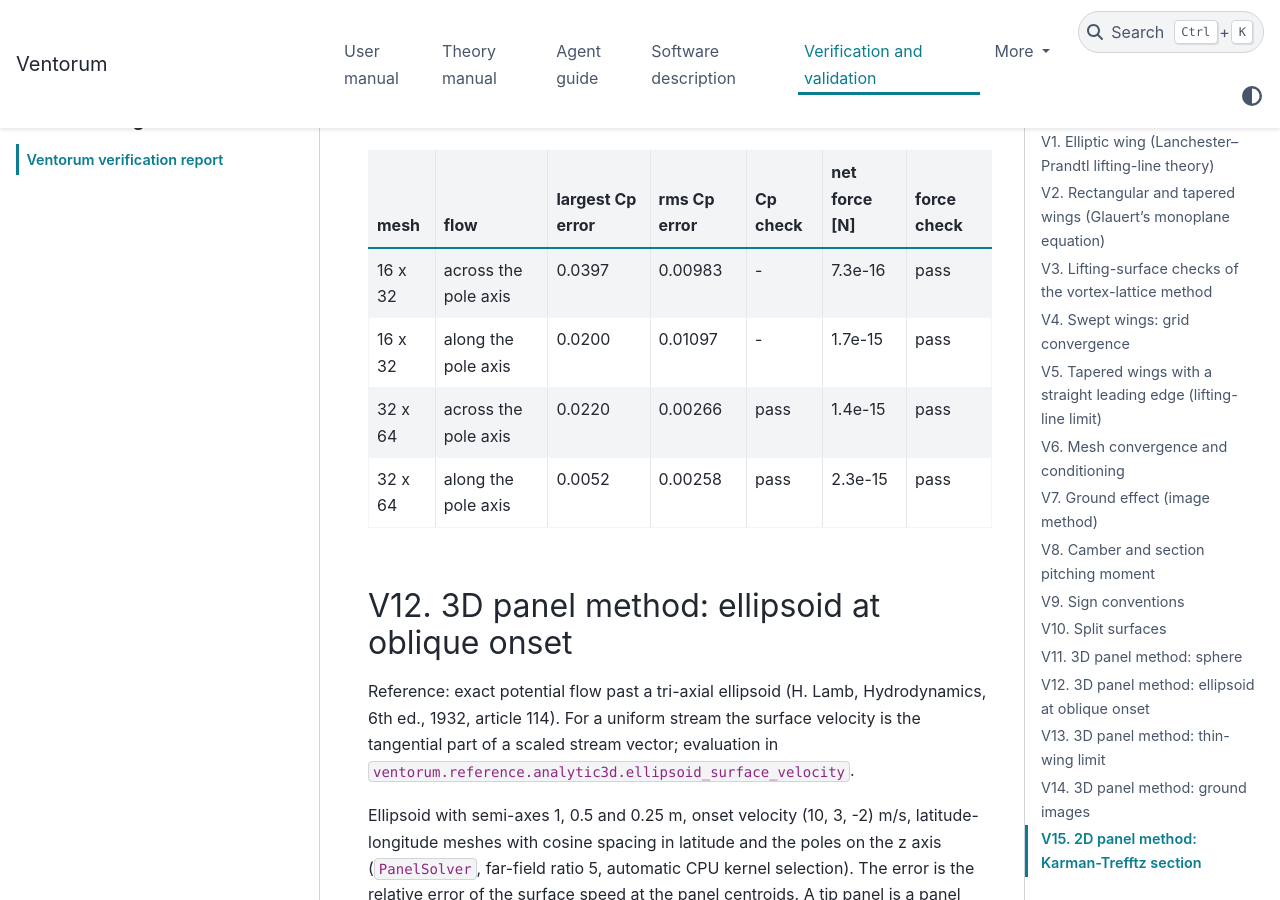
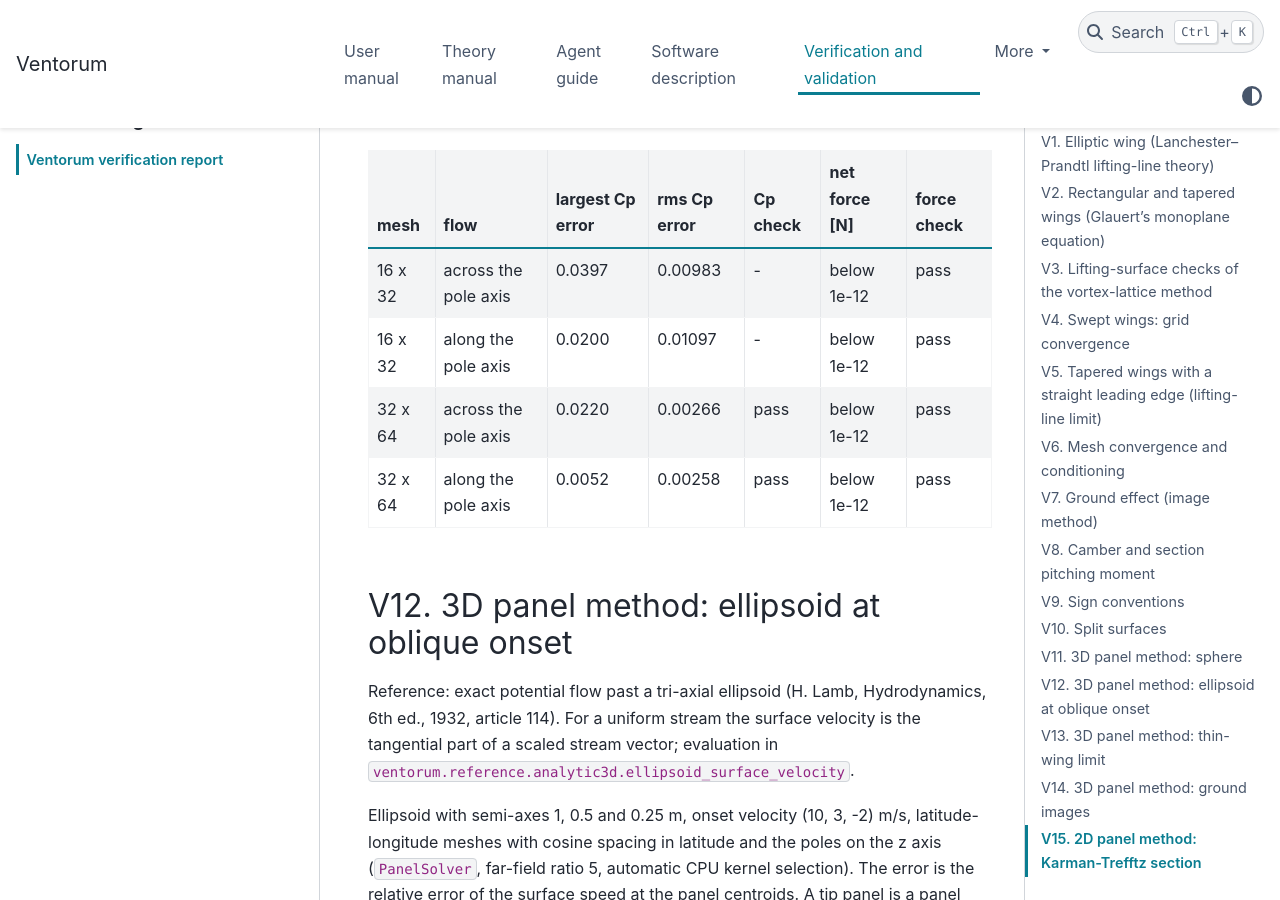
Before and after one commit to manrd/Ventorum, a Sphinx documentation site: the page built from docs/verification_report.md, in a window 1280 px wide and 900 px high, scrolled down 11119 px. Built offline with Sphinx 7.4.7 and the PyData theme 0.15.4, drawn with Linux system fonts in a browser that asks for light colours; some of the changed text lies outside the part shown.

Commit message:
Print the round-off net force of the sphere check as a bound
The net force of the sphere is round-off (about 1e-15 N) and its digits
change between runs and machines. The report now prints "below 1e-12",
as the ground-image section does, so the line is stable.

Co-Authored-By: Claude Opus 5.5 <noreply@anthropic.com>

```diff
--- a/docs/verification_report.md
+++ b/docs/verification_report.md
@@ -239,10 +239,10 @@ Limits: largest Cp error below 0.03 at 32 x 64 and smaller than at 16 x 32; net
 
 | mesh | flow | largest Cp error | rms Cp error | Cp check | net force [N] | force check |
 |---|---|---|---|---|---|---|
-| 16 x 32 | across the pole axis | 0.0397 | 0.00983 | - | 7.3e-16 | pass |
-| 16 x 32 | along the pole axis | 0.0200 | 0.01097 | - | 1.7e-15 | pass |
-| 32 x 64 | across the pole axis | 0.0220 | 0.00266 | pass | 1.4e-15 | pass |
-| 32 x 64 | along the pole axis | 0.0052 | 0.00258 | pass | 2.3e-15 | pass |
+| 16 x 32 | across the pole axis | 0.0397 | 0.00983 | - | below 1e-12 | pass |
+| 16 x 32 | along the pole axis | 0.0200 | 0.01097 | - | below 1e-12 | pass |
+| 32 x 64 | across the pole axis | 0.0220 | 0.00266 | pass | below 1e-12 | pass |
+| 32 x 64 | along the pole axis | 0.0052 | 0.00258 | pass | below 1e-12 | pass |
 
 ## V12. 3D panel method: ellipsoid at oblique onset
 
@@ -314,4 +314,4 @@ Largest Cp error at the nodes, alpha = 4 deg, all nodes except the trailing-edge
 | 200 | 0.0229 | pass | 1.78 | pass |
 | 400 | 0.0058 | - | 1.99 | pass |
 
-Run time: 38.7 s.
+Run time: 68.9 s.
```
Also changed, not shown: 1 other file.
